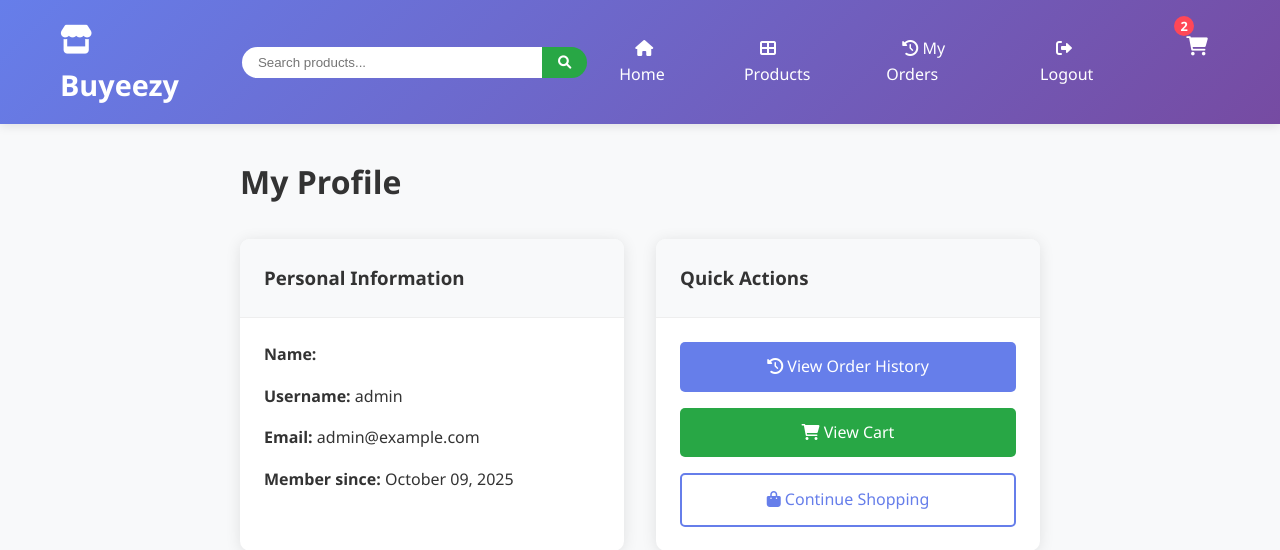
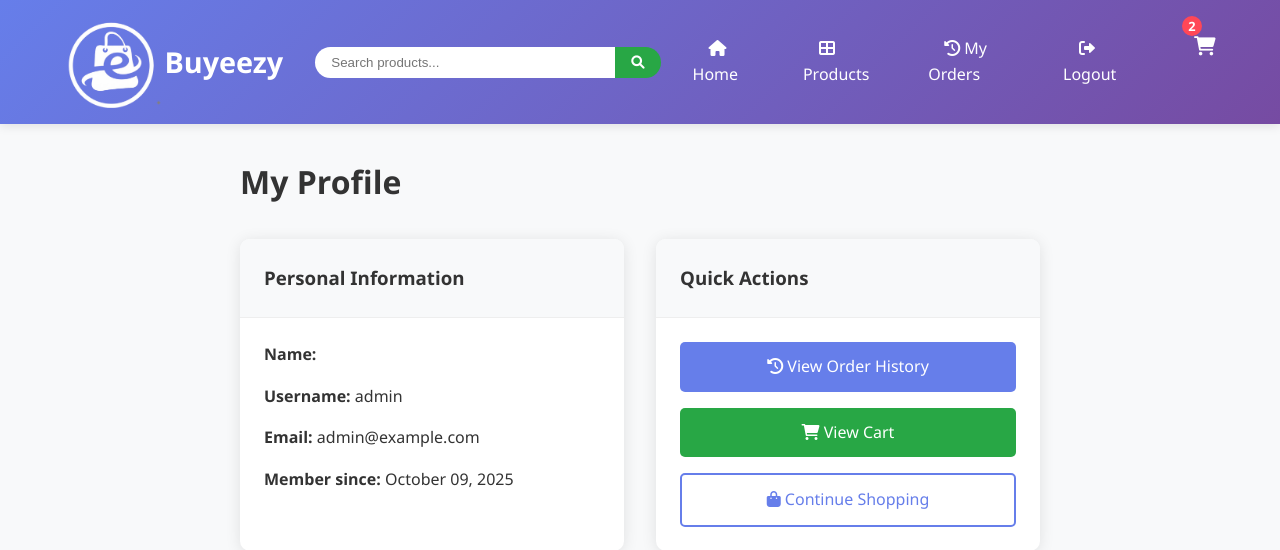
Before and after one commit to Hamsaveni1547/Buyeezy, a Django app: page /accounts/profile/ in a window 1280 px wide. Shown: the top 550 px of the page. Run offline with Django 4.2, Linux system fonts and the light colour scheme; a user stored in the database is signed in; data comes from the database, SQL or seed files in the repository; both versions use the stored data as it was after the commit.

Commit message:
updated on 17/11/25

```diff
--- a/templates/base.html
+++ b/templates/base.html
@@ -515,8 +515,8 @@
 <body>
     <header class="header">
         <nav class="navbar">
-            <a href="{% url 'store:home' %}" class="logo">
-                <i class="fas fa-store"></i> Buyeezy
+            <img src="/static/images/logowhite.png" style="width: 9%;"><a href="{% url 'store:home' %}" class="logo">
+                 Buyeezy
             </a>
 
             <form class="search-form" method="GET" action="{% url 'store:product_list' %}">
```
Also changed, not shown: db.sqlite3, static/images/logowhite.png (added).
